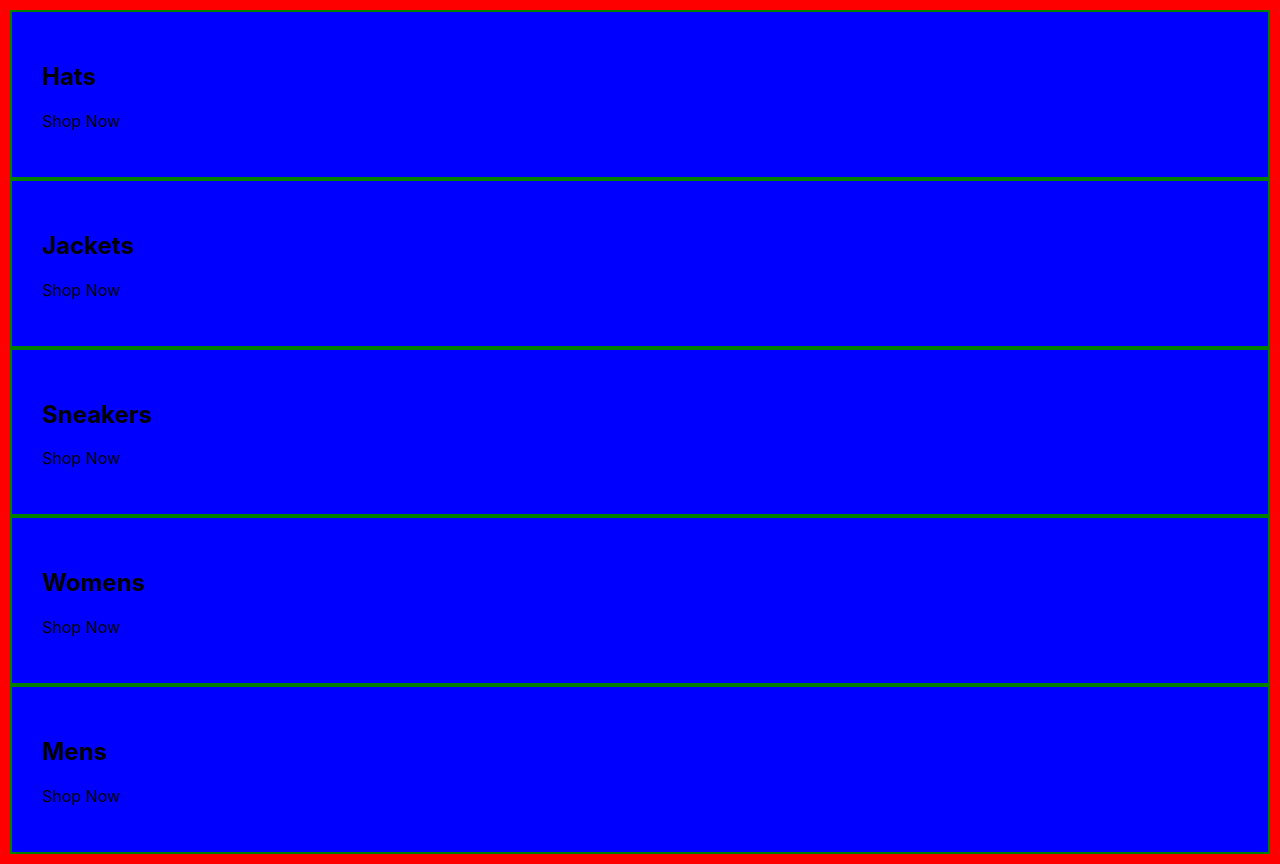
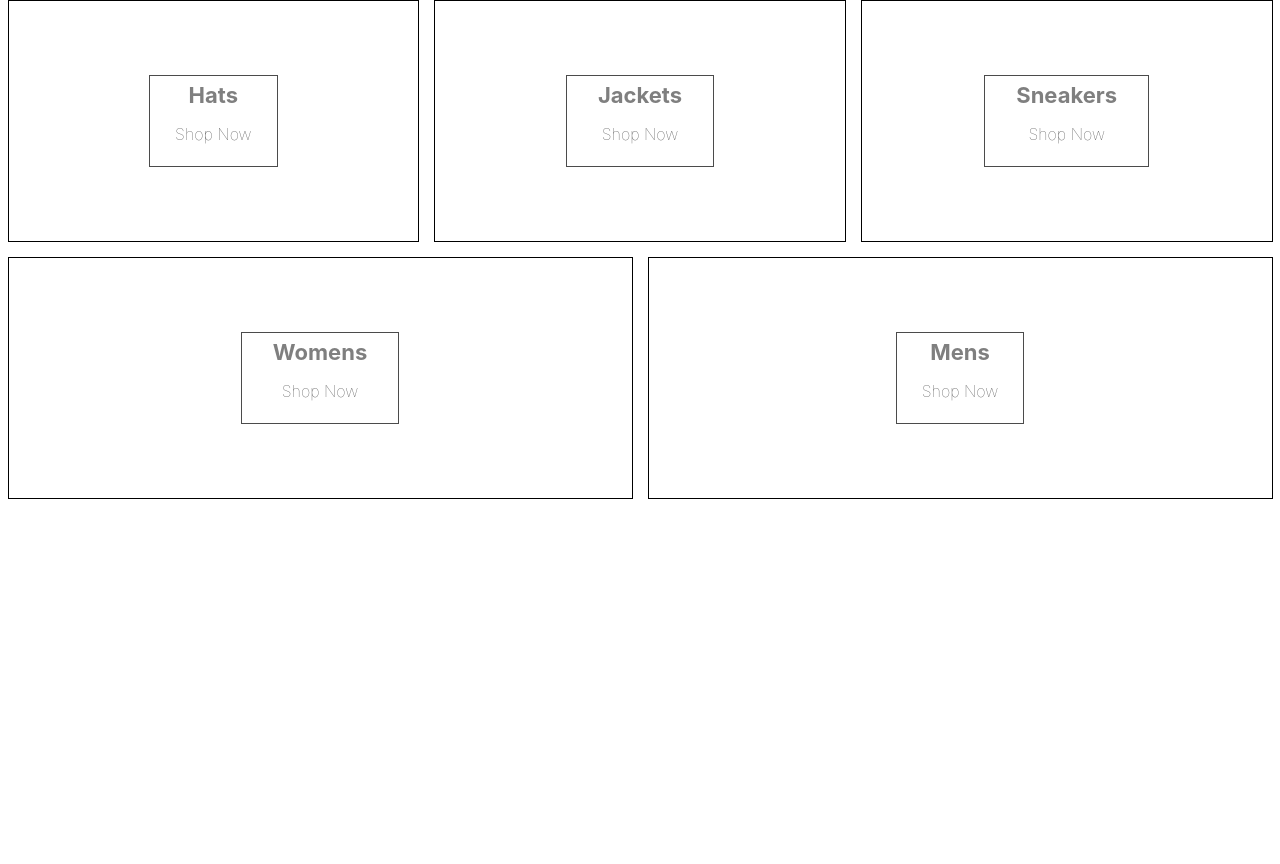
Before and after one commit to simple-sifu/crwn-clothing2, a React (Create React App) app: page / in a window 1280 px wide. After the commit the page ends 800 px from the top, so only its background shows below. Built offline with nearby package versions, Linux system fonts and the light colour scheme.

Commit message:
Update categories.styles.scss

```diff
--- a/src/categories.styles.scss
+++ b/src/categories.styles.scss
@@ -1,14 +1,75 @@
 .categories-container {
-    background-color: red;
-    padding: 10px;
+  width: 100%;
+  display: flex;
+  flex-wrap: wrap;
+  justify-content: space-between;
 }
 
-.categories-container .category-container {
-    background-color: green;
-     padding: 2px;
+.category-container {
+  min-width: 30%;
+  height: 240px;
+  flex: 1 1 auto;
+  display: flex;
+  align-items: center;
+  justify-content: center;
+  border: 1px solid black;
+  margin: 0 7.5px 15px;
+  overflow: hidden;
+
+  &:hover {
+    cursor: pointer;
+
+    & .background-image {
+      transform: scale(1.1);
+      transition: transform 6s cubic-bezier(0.25, 0.45, 0.45, 0.95);
+    }
+
+    & .category-body-container {
+      opacity: 0.9;
+    }
+  }
+
+  &.large {
+    height: 380px;
+  }
+
+  &:first-child {
+    margin-right: 7.5px;
+  }
+
+  &:last-child {
+    margin-left: 7.5px;
+  }
+
+  .background-image {
+    width: 100%;
+    height: 100%;
+    background-size: cover;
+    background-position: center;
+  }
+
+  .category-body-container {
+    height: 90px;
+    padding: 0 25px;
+    display: flex;
+    flex-direction: column;
+    align-items: center;
+    justify-content: center;
+    border: 1px solid black;
+    background-color: white;
+    opacity: 0.7;
+    position: absolute;
+
+    h2 {
+      font-weight: bold;
+      margin: 0 6px 0;
+      font-size: 22px;
+      color: #4a4a4a;
+    }
+
+    p {
+      font-weight: lighter;
+      font-size: 16px;
+    }
+  }
 }
-
-.categories-container .category-container .category-body-container {
-    background-color: blue;
-    padding: 30px;
-}
```
